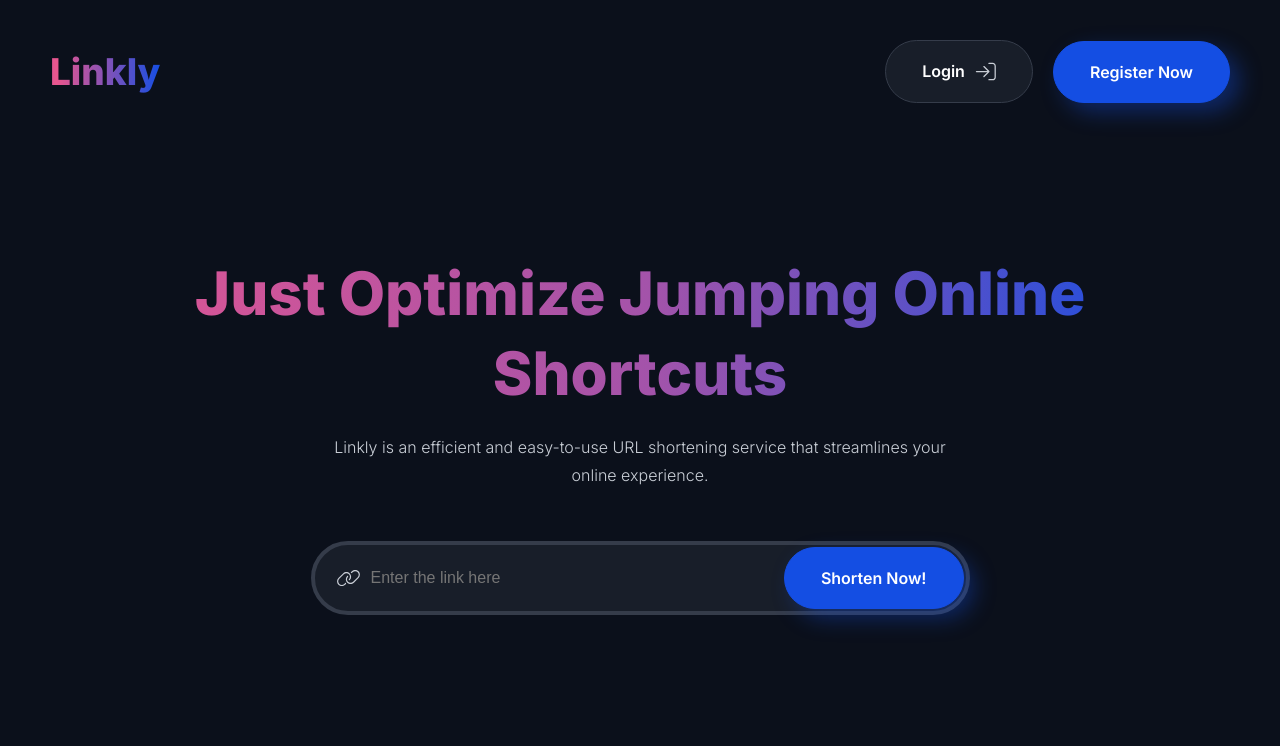
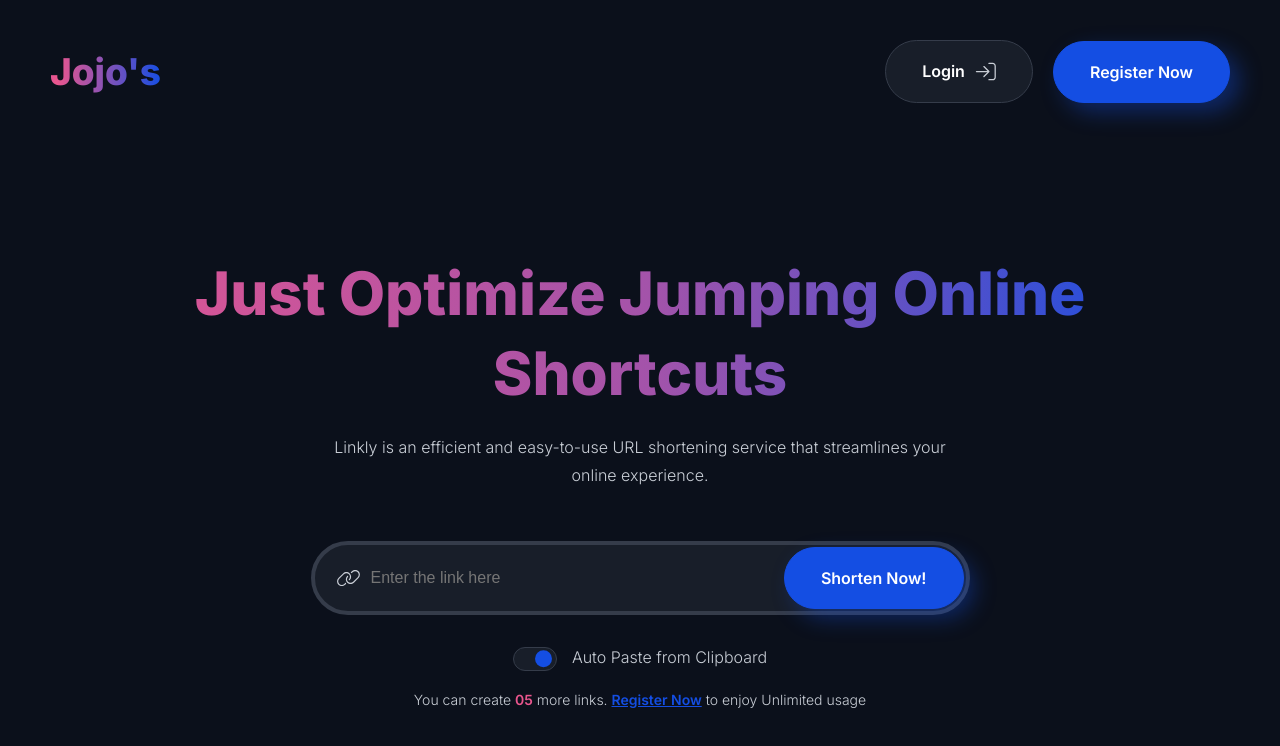
Before and after one commit to Neisser/jojos-click, a Next.js app in the folder frontend-services/: page / in a window 1280 px wide. Shown: the top 746 px of the page. Built offline with nearby package versions, Linux system fonts and the light colour scheme.

Commit message:
add new checked component

```diff
--- a/frontend-services/src/app/page.module.css
+++ b/frontend-services/src/app/page.module.css
@@ -42,6 +42,41 @@
     max-width: 659px;
     width: -webkit-fill-available;
     margin-top: 2rem;
+    align-items: center;
+}
+
+.options__container {
+    display: flex;
+    flex-direction: column;
+    gap: 1.25rem;
+    justify-content: center;
+    align-items: center;
+}
+
+.options__container > p {
+    font-weight: 300;
+    font-size: 14px;
+    text-wrap: wrap;
+}
+
+.options__container > p > span{
+    font-weight: 600;
+    color: var(--c-pink);
+}
+
+.options__container > p > a {
+    font-weight: 600;
+    color: var(--c-blue);
+    text-decoration: underline;
+}
+
+.switch__container {
+    display: flex;
+    gap: 0.938rem;
+    font-weight: 300;
+    justify-content: center;
+    margin-top: 2rem;
+
 }
 
 @media (max-width: 768px) {
@@ -63,6 +98,10 @@
         content: 'Shorten Your Loooong Links :)';
     }
 
+    .options__container {
+        max-width: 312px;
+    }
+
 }
 
 
--- a/frontend-services/src/app/page.tsx
+++ b/frontend-services/src/app/page.tsx
@@ -1,6 +1,7 @@
 import Navbar from "@/shared/components/navbar";
 import styles from "./page.module.css";
 import Input from "@/shared/components/input";
+import Switch from "@/shared/components/switch";
 
 export default function Home() {
   return (
@@ -11,6 +12,14 @@ export default function Home() {
             <p>Linkly is an efficient and easy-to-use URL shortening service that streamlines your online experience.</p>
             <div className={styles['convert__container']}>
                 <Input placeholder="Enter the link here" />
+
+                <section className={styles['options__container']}>
+                    <div className={styles['switch__container']}>
+                        <Switch />
+                        <p>Auto Paste from Clipboard</p>
+                    </div>
+                    <p>You can create <span>05</span> more links. <a href="/register-now">Register Now</a> to enjoy Unlimited usage</p>
+                </section>
             </div>
         </section>
     </main>
--- a/frontend-services/src/shared/components/navbar/index.tsx
+++ b/frontend-services/src/shared/components/navbar/index.tsx
@@ -12,7 +12,7 @@ const Navbar = () => {
         <nav className={`${styles['Navbar__Wrapper']}`}>
             <ul>
                 <li>
-                    <span className={`${styles['Navbar__brand']}`}>Linkly</span>
+                    <span className={`${styles['Navbar__brand']}`}>Jojo&apos;s</span>
                 </li>
 
                 <li>
--- /dev/null
+++ b/frontend-services/src/shared/components/switch/index.tsx
@@ -0,0 +1,14 @@
+import { FC } from 'react';
+import styles from './switch.module.css';
+
+const Switch: FC<React.InputHTMLAttributes<HTMLInputElement>> = ({...props}) => {
+
+    return (
+        <label className={styles['switch']}>
+            <input {...props} type="checkbox" />
+            <span id="slider"></span>
+        </label>
+    )
+}
+
+export default Switch;
--- /dev/null
+++ b/frontend-services/src/shared/components/switch/switch.module.css
@@ -0,0 +1,56 @@
+.switch {
+    position: relative;
+    display: inline-block;
+    width: 44px;
+    height: 24px;
+}
+
+.switch > input {
+    opacity: 0;
+    width: 0;
+    height: 0;
+}
+
+.switch > span {
+    width: 44px;
+    height: 24px;
+    position: absolute;
+    cursor: pointer;
+    top: 50%;
+    left: 0;
+    right: 0;
+    bottom: 0;
+    transform: translateY(-50%);
+    background-color: var(--c-gray);
+    -webkit-transition: 0.4s;
+    transition: 0.4s;
+    border: 1px solid #353c4a;
+    border-radius: 48px;
+
+}
+
+.switch > span:before {
+    position: absolute;
+    content: '';
+    height: 17.39px;
+    width: 17.39px;
+    background-color: var(--c-blue);
+    -webkit-transition: 0.4s;
+    transition: 0.4s;
+    border-radius: 34px;
+    top: 50%;
+    transform: translateY(-50%);
+    transition: transform .2s ease;
+}
+
+
+.switch > input:focus + span {
+    box-shadow: 0 0 1px var(--c-blue);
+}
+
+.switch > input:checked + span:before {
+    -webkit-transform: translate(-16px, -50%);
+    -ms-transform: translate(-16px, -50%);
+    transform: translate(-16px, -50%);
+    background-color: var(--c-lite);
+}
```
